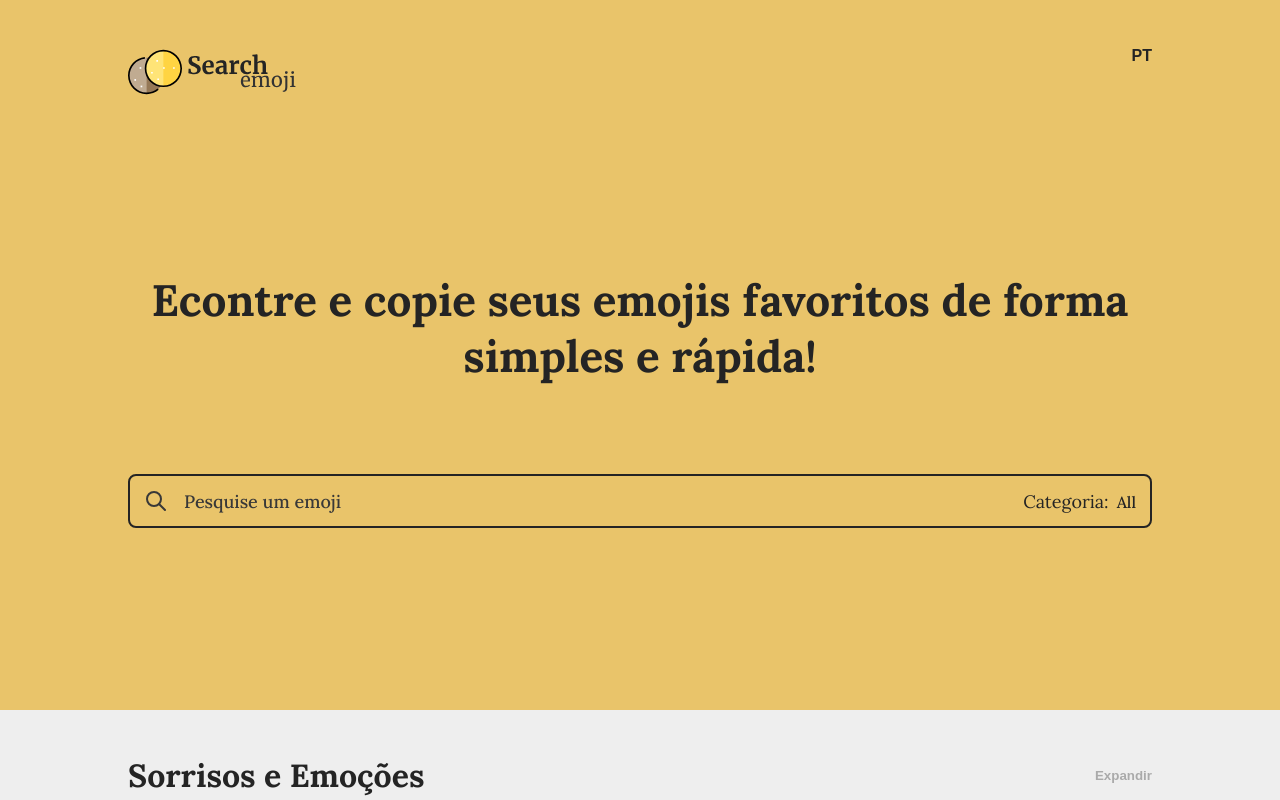
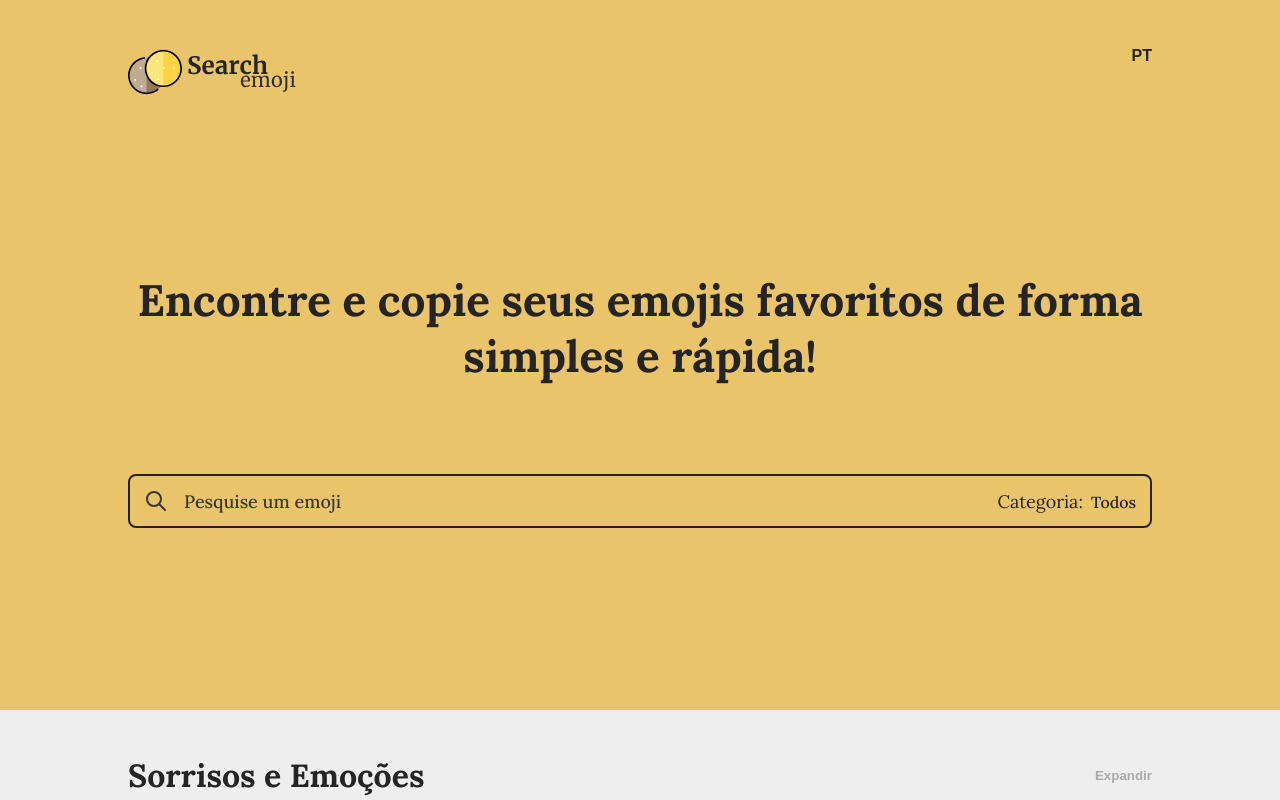
Before and after one commit to lucasfernandodev/search-emoji, a React (Vite) app: page / in a window 1280 px wide. Shown: the top 800 px of the page. Built offline with nearby package versions, Linux system fonts and the light colour scheme.

Commit message:
feat(language): add inglish version of text

```diff
--- a/src/components/UI/Alert/index.tsx
+++ b/src/components/UI/Alert/index.tsx
@@ -3,28 +3,45 @@ import React from 'react';
 import { Container } from './styles';
 
 type interfaceAlert = {
-  state: boolean,
-  emoji: string
-  show: boolean
-}
+  state: boolean;
+  emoji: string;
+  show: boolean;
+  lang: string;
+};
 
-const Alert: React.FC<interfaceAlert> = ({state, emoji = '', show}) => {
+const Alert: React.FC<interfaceAlert> = ({ state, emoji = '', show, lang }) => {
+  interface interfaceText {
+    [key: string]: {
+      [key: string]: string;
+    };
+  }
+  const text: interfaceText = {
+    sucess: {
+      PT: 'Copiado com sucesso!',
+      EN: 'Copied successfully!',
+    },
+    error: {
+      PT: 'Erro ao copiar emoji',
+      EN: 'Error copying emoji',
+    },
+  };
 
-  if(show === true){
+  if (show === true) {
     return (
-      <Container >
-        {
-          state === true ? (
-            <span>{emoji} Copiado com sucesso!</span>
-          ) : (
-            <span>Erro ao copiar emoji</span>
-          )
-        }
+      <Container>
+        {state === true ? (
+          <span>
+            {emoji}
+            {text.sucess[lang]}
+          </span>
+        ) : (
+          <span>{text.error[lang]}</span>
+        )}
       </Container>
     );
-  }else{
-    return <div />
+  } else {
+    return <div />;
   }
-}
+};
 
 export default Alert;
--- a/src/components/UI/EmojiGroup/index.tsx
+++ b/src/components/UI/EmojiGroup/index.tsx
@@ -18,7 +18,8 @@ type typeEmojiGroup = {
   title: string;
   index?: boolean;
   expandShow?: boolean;
-  all?: boolean
+  all?: boolean;
+  lang: string;
 };
 
 const EmojiGroup: React.FC<typeEmojiGroup> = ({
@@ -26,17 +27,18 @@ const EmojiGroup: React.FC<typeEmojiGroup> = ({
   title,
   index,
   expandShow,
-  all
+  all,
+  lang,
 }) => {
   const [showAlert, setShowAlert] = useState<boolean>(false);
   const [emojy, setEmojy] = useState<string>('');
   const [expand, setExpand] = useState<boolean>(false);
 
   useEffect(() => {
-    if(all === true){
-      setExpand(true)
+    if (all === true) {
+      setExpand(true);
     }
-  },[])
+  }, []);
 
   function alertCopyEmoji(emoji: string) {
     copyEmoji(emoji);
@@ -58,7 +60,7 @@ const EmojiGroup: React.FC<typeEmojiGroup> = ({
               expand === true ? setExpand(false) : setExpand(true)
             }
           >
-            Expandir
+            {lang === 'PT' ? 'Expandir' : 'Expand'}
           </button>
         )}
       </div>
@@ -68,7 +70,11 @@ const EmojiGroup: React.FC<typeEmojiGroup> = ({
           if (expand !== true) {
             if (index < 24) {
               return (
-                <div key={index} className="emoji" onClick={() => alertCopyEmoji(item.char)}>
+                <div
+                  key={index}
+                  className="emoji"
+                  onClick={() => alertCopyEmoji(item.char)}
+                >
                   {item.char}
                 </div>
               );
@@ -86,7 +92,7 @@ const EmojiGroup: React.FC<typeEmojiGroup> = ({
           }
         })}
       </div>
-      <Alert state={true} show={showAlert} emoji={emojy} />
+      <Alert lang={lang} state={true} show={showAlert} emoji={emojy} />
     </Container>
   );
 };
--- a/src/components/UI/Main/index.tsx
+++ b/src/components/UI/Main/index.tsx
@@ -21,23 +21,24 @@ interface interfaceEmojis {
 }
 
 interface EmojisGroups {
-  [key: string]: Array<string>
+  [key: string]: Array<string>;
 }
 
 interface interfaceMain {
-  language : string
+  language: string;
 }
 
-const Main: React.FC<interfaceMain> = ({language}) => {
+const Main: React.FC<interfaceMain> = ({ language }) => {
   const pageLanguage = language;
 
   const [emojiObject, setEmojiObject] = useState([] as Array<interfaceEmojis>);
   const [pageCurrent, setPageCurrent] = useState<number>(0);
   const [searchShow, setSearchShow] = useState<boolean>(false);
   const [searchText, setSearchText] = useState<string>('');
-  const [searchResult, setSearchResult] = useState([] as Array<interfaceEmojis>);
-  const [selectedValue, setSelectedValue] = useState<string>('All');
-
+  const [searchResult, setSearchResult] = useState(
+    [] as Array<interfaceEmojis>,
+  );
+  const [selectedValue, setSelectedValue] = useState<string>('Todos');
 
   const emojiGroups: EmojisGroups = {
     EN: [
@@ -52,18 +53,17 @@ const Main: React.FC<interfaceMain> = ({language}) => {
     PT: [
       'Sorrisos e Emoções',
       'Animais e Natureza',
-      "Pessoas & corpo",
+      'Pessoas & corpo',
       'Comida e bebida',
       'Viagens e lugares',
       'Símbolos',
       'Bandeira',
     ],
-  }
+  };
 
   const lastRef = useRef<HTMLDivElement>(null);
   const SelectRef = useRef<HTMLSelectElement>(null);
   const categoryValue = useRef<HTMLSpanElement>(null);
-
 
   useEffect(() => {
     console.log('log useEffect, pageCurrent: ', pageCurrent);
@@ -81,50 +81,49 @@ const Main: React.FC<interfaceMain> = ({language}) => {
     }
   }, [pageCurrent]);
 
+  useEffect(() => {
+    handlerSearch(searchText, selectedValue);
+  }, [searchText, selectedValue]);
 
   useEffect(() => {
-    handlerSearch(searchText, selectedValue)
-  }, [searchText, selectedValue])
 
-  useEffect(()=> {
-    if(pageLanguage === 'PT') return setEmojiObject(emojiPT);
-    if(pageLanguage === 'EN') return setEmojiObject(emojiJson)
-  }, [pageLanguage])
+    setSelectedValue(pageLanguage === 'PT' ? 'Todos' : 'All');
+    if (pageLanguage === 'PT') return setEmojiObject(emojiPT);
+    if (pageLanguage === 'EN') return setEmojiObject(emojiJson);
+  }, [pageLanguage]);
+
 
   function handlerSearch(inputText: string, inputSelect: string) {
 
-    console.log(inputText,inputSelect )
+    const filter = inputSelect.toLowerCase() === 'Todos' ? "all" : inputSelect.toLowerCase();
+
     if (inputText.length > 2) {
-
-      if(inputSelect.toLowerCase() != 'all'){
+      if (inputSelect.toLowerCase() != filter) {
         setSearchShow(true);
         const groupEmoji = filterEmojisByGroup(emojiObject, inputSelect);
         setSearchText(inputText);
         const filtered = searchEmojiByText(groupEmoji, inputText);
         setSearchResult(filtered);
-
-      }else{
-
+      } else {
         setSearchShow(true);
         setSearchText(inputText);
 
         const filtered = searchEmojiByText(emojiObject, inputText);
         setSearchResult(filtered);
       }
-
-
     } else {
       setSearchShow(false);
     }
   }
-
 
   return (
     <Container>
       <Welcome>
         <Wrapper>
           <h1>
-            Econtre e copie seus emojis favoritos de forma simples e rápida!
+            {pageLanguage === 'PT'
+              ? 'Encontre e copie seus emojis favoritos de forma simples e rápida!'
+              : 'Find and copy your favorite emojis simply and quickly!'}
           </h1>
           <form
             className="search-emoji"
@@ -142,7 +141,9 @@ const Main: React.FC<interfaceMain> = ({language}) => {
 
               <div className="category">
                 <div className="placholder">
-                  <label htmlFor="category">Categoria:</label>
+                  <label htmlFor="category">
+                    {pageLanguage === 'PT' ? 'Categoria:' : 'Category:'}
+                  </label>
                   <span ref={categoryValue}>{selectedValue}</span>
                 </div>
 
@@ -152,8 +153,8 @@ const Main: React.FC<interfaceMain> = ({language}) => {
                   ref={SelectRef}
                   onChange={event => setSelectedValue(event.target.value)}
                 >
-                  <option value="all" defaultValue="All">
-                    All
+                  <option value={selectedValue} defaultValue={selectedValue}>
+                    {selectedValue}
                   </option>
                   {emojiGroups[pageLanguage].map((item, index) => {
                     return (
@@ -179,6 +180,7 @@ const Main: React.FC<interfaceMain> = ({language}) => {
                 key={index}
                 emojis={emojis}
                 title={item}
+                lang={language}
               />
             );
           }
@@ -190,6 +192,7 @@ const Main: React.FC<interfaceMain> = ({language}) => {
           title={searchText}
           expandShow={false}
           all={true}
+          lang={language}
         />
       )}
 
```
